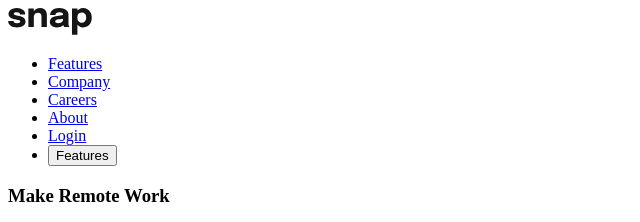
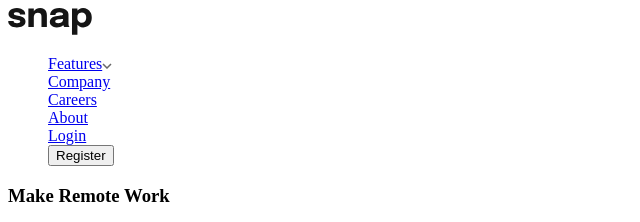
Before and after one commit to winniebosy/drop-down-menu, a plain HTML site: page index.html in a window 1280 px wide. Shown: the top 222 px of the page, 0-640 px from the left. Drawn offline with Linux system fonts and the light colour scheme.

Commit message:
feature content style

```diff
--- a/index.css
+++ b/index.css
@@ -1,7 +1,25 @@
 :root {
     font-size: 100%;
+}
+
+html {
+    box-sizing: border-box;
+}
+
+*,
+*::before,
+*::after {
+    box-sizing: inherit;
 }
 
 .attribution small {
     font-size: 70%;
 }
+
+li .arrow-down-icon::after {
+    content: url("images/icon-arrow-down.svg");
+}
+
+li {
+    list-style-type: none;
+}
--- a/index.html
+++ b/index.html
@@ -19,12 +19,17 @@
             <a><img src="images/logo.svg" alt="snap logo"></a>
         </section>
         <ul class="navbar-list">
-            <li class="navbar-item-one"><a href="#">Features</a></li>
+
+            <li class="navbar-item-one has-submenu">
+                <a href="#" class="nav-link nav-dropdown" id="navbarDropDown" role="button" aria-expanded="false">
+                    <span class="arrow-down-icon" aria-hidden="true">Features</span>
+                </a>
+            </li>
             <li class="navbar-item-two"><a href="#">Company</a></li>
             <li class="navbar-item-three"><a href="#">Careers</a></li>
             <li class="navbar-item-four"><a href="#">About</a></li>
             <li class="navbar-item-five"><a href="#">Login</a></li>
-            <li><button>Features</button></li>
+            <li><button>Register</button></li>
         </ul>
 
     </nav>
```
Also changed, not shown: accessible.txt.
